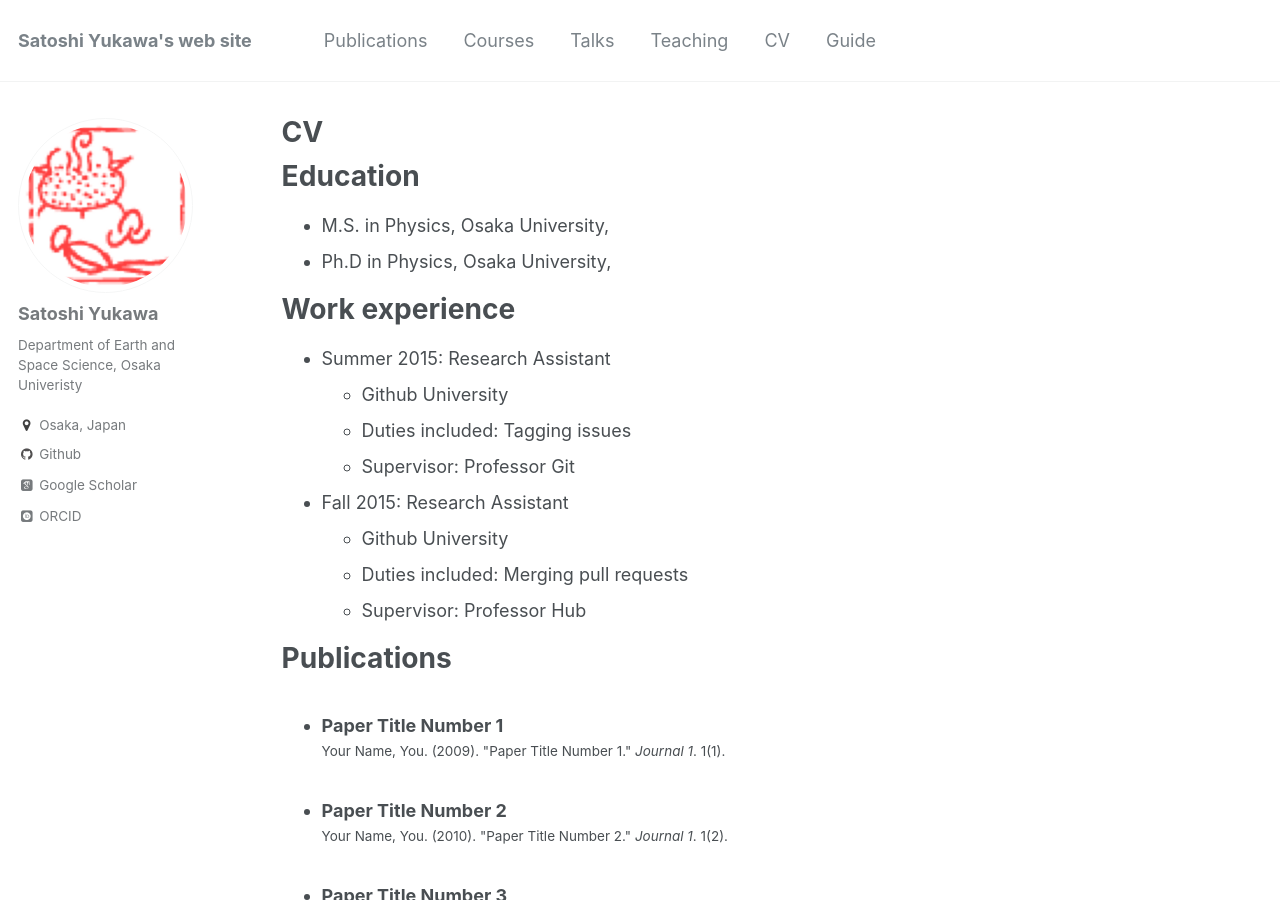
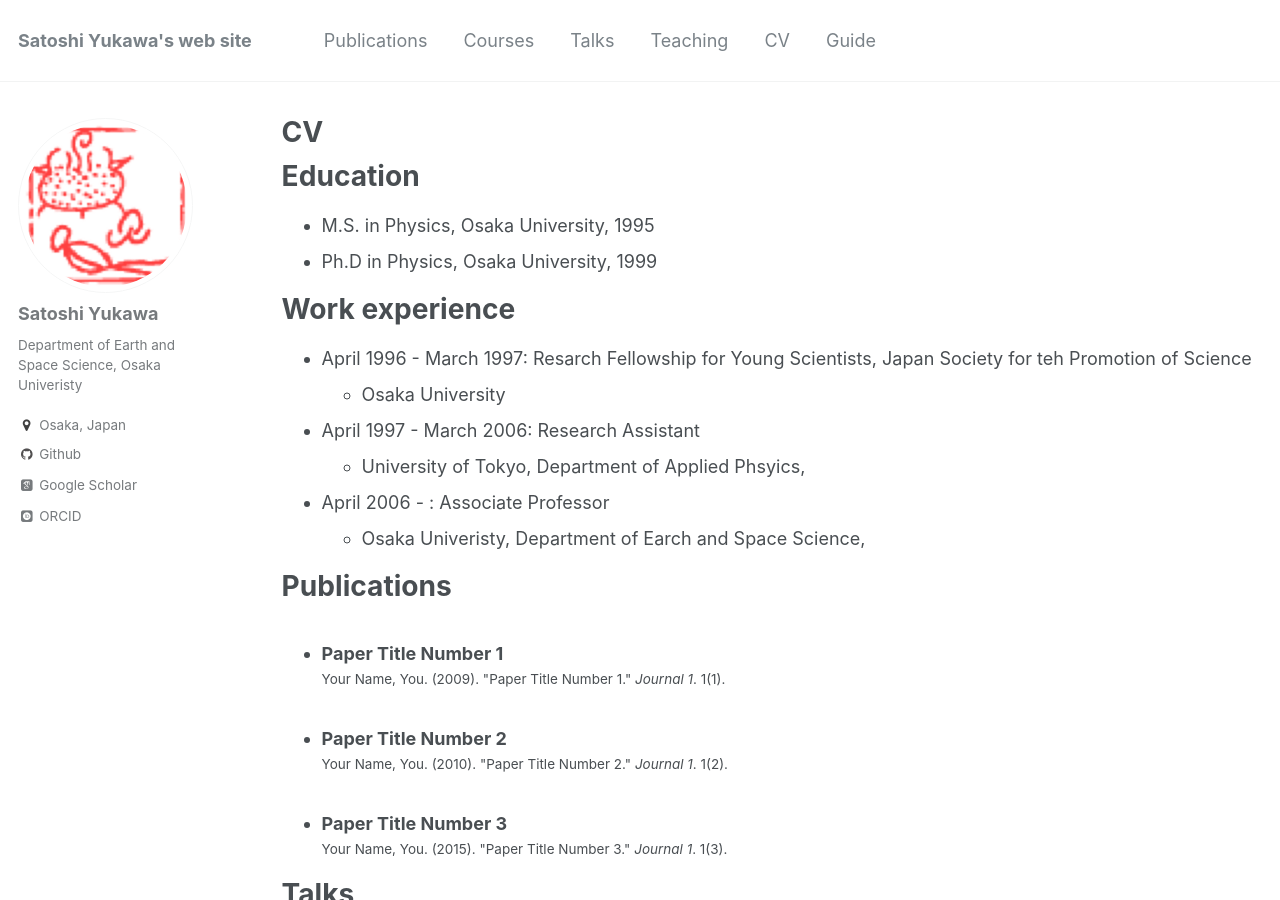
Before and after one commit to stsykw/stsykw.github.io, a Jekyll site: the page built from _pages/cv.md, in a window 1280 px wide and 900 px high. Built offline with Jekyll 4.4.1, drawn with Linux system fonts in a browser that asks for light colours; some web fonts are replaced.

Commit message:
update contents

```diff
--- a/_pages/cv.md
+++ b/_pages/cv.md
@@ -11,20 +11,20 @@
 
 Education
 ======
-* M.S. in Physics, Osaka University,
-* Ph.D in Physics, Osaka University,
+* M.S. in Physics, Osaka University, 1995
+* Ph.D in Physics, Osaka University, 1999
 
 Work experience
 ======
-* Summer 2015: Research Assistant
-  * Github University
-  * Duties included: Tagging issues
-  * Supervisor: Professor Git
+* April 1996 - March 1997: Resarch Fellowship for Young Scientists, Japan Society for teh Promotion of Science
+  * Osaka University
 
-* Fall 2015: Research Assistant
-  * Github University
-  * Duties included: Merging pull requests
-  * Supervisor: Professor Hub
+* April 1997 - March 2006: Research Assistant
+  * University of Tokyo, Department of Applied Phsyics,
+
+* April 2006 - : Associate Professor
+  * Osaka Univeristy, Department of Earch and Space Science,
+
 
 Publications
 ======
```
